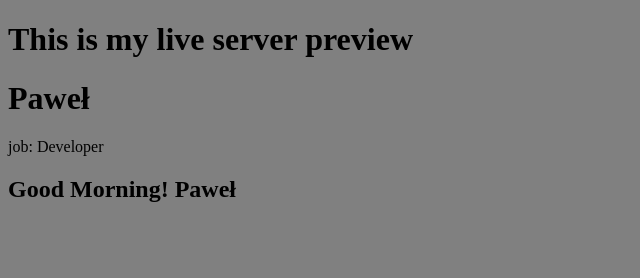
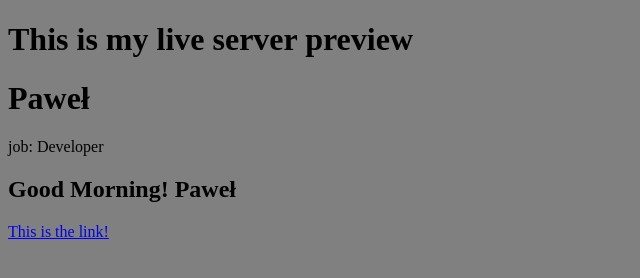
Before and after one commit to PawelKurpinski/basicsTraining, a plain HTML site: page myVueFirstSteps/index.html in a window 1280 px wide. Shown: the whole page, without its empty margins (0-640 px from the left). Drawn offline with nearby package versions, Linux system fonts and the light colour scheme.

Commit message:
Vue html

```diff
--- a/myVueFirstSteps/index.html
+++ b/myVueFirstSteps/index.html
@@ -15,7 +15,10 @@
   <h1>{{name}}</h1>
   <p>job: {{job}}</p>
   <h2>{{greet('Morning!')}}</h2>
-</div>
+  <a v-bind:href=
+    "website">This is the link!</a>
+  </div>
+
   <script src="app.js"></script>
 </body>
 </html>
```
